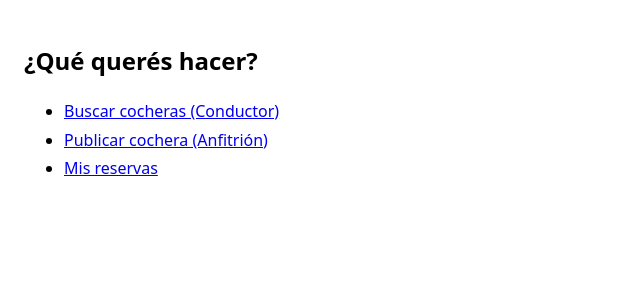
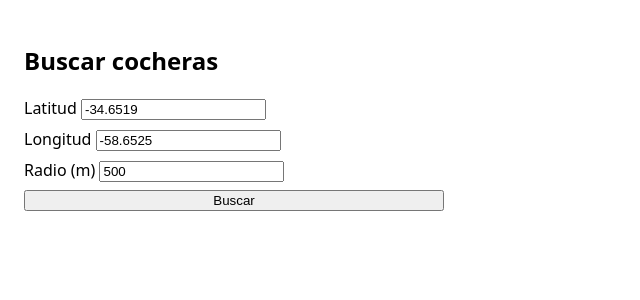
Before and after one commit to gari-app/gari-mvp, a Next.js app: page /app/search in a window 1280 px wide. Shown: the top 300 px of the page, without its empty margins (0-640 px from the left). Built offline with nearby package versions, Linux system fonts and the light colour scheme.

Commit message:
Update page.tsx

```diff
--- a/app/app/search/page.tsx
+++ b/app/app/search/page.tsx
@@ -1,11 +1,43 @@
-export default function AppHome() {
+'use client'
+import { useState } from 'react'
+
+export default function SearchPage() {
+  const [lat, setLat] = useState(-34.6519) // Castelar aprox
+  const [lng, setLng] = useState(-58.6525)
+  const [radius, setRadius] = useState(500)
+  const [results, setResults] = useState<any[]>([])
+  const [loading, setLoading] = useState(false)
+  const [error, setError] = useState<string | null>(null)
+
+  async function buscar() {
+    setLoading(true); setError(null)
+    try {
+      const url = `/api/spaces/near?lat=${lat}&lng=${lng}&radius=${radius}`
+      const res = await fetch(url)
+      const data = await res.json()
+      if (!res.ok) throw new Error(data?.error || 'Error desconocido')
+      setResults(data)
+    } catch (e:any) {
+      setError(e.message)
+    } finally { setLoading(false) }
+  }
+
   return (
     <main style={{padding:24}}>
-      <h2>¿Qué querés hacer?</h2>
-      <ul style={{lineHeight:1.8}}>
-        <li><a href="/app/search">Buscar cocheras (Conductor)</a></li>
-        <li><a href="/app/publicar">Publicar cochera (Anfitrión)</a></li>
-        <li><a href="/app/reservas">Mis reservas</a></li>
+      <h2>Buscar cocheras</h2>
+      <div style={{display:'grid', gap:8, maxWidth:420, marginBottom:16}}>
+        <label>Latitud <input type="number" value={lat} onChange={e=>setLat(parseFloat(e.target.value))}/></label>
+        <label>Longitud <input type="number" value={lng} onChange={e=>setLng(parseFloat(e.target.value))}/></label>
+        <label>Radio (m) <input type="number" value={radius} onChange={e=>setRadius(parseInt(e.target.value))}/></label>
+        <button onClick={buscar} disabled={loading}>{loading? 'Buscando…':'Buscar'}</button>
+      </div>
+      {error && <p style={{color:'crimson'}}>Error: {error}</p>}
+      <ul>
+        {results.map((r)=> (
+          <li key={r.id} style={{marginBottom:8}}>
+            <strong>{r.title}</strong> — ${'{'}r.price_per_hour{'}'} — {r.location_address}
+          </li>
+        ))}
       </ul>
     </main>
   )
```
